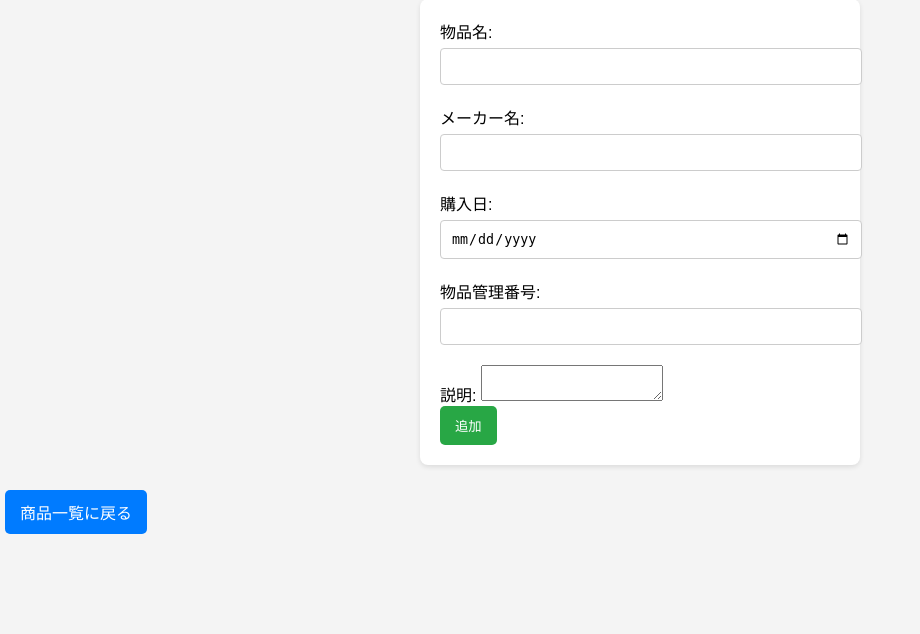
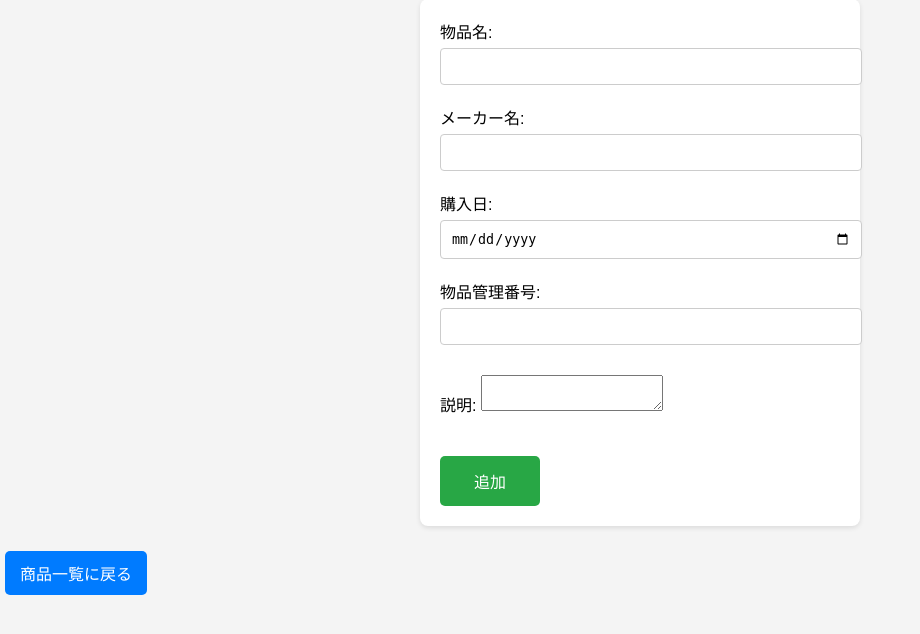
Before and after one commit to Laur3121/database, a Flask app: page /add_product in a window 1280 px wide. Shown: the part 90-724 px from the top of the page, without its empty margins (0-920 px from the left). Run offline with Flask 3, Linux system fonts and the light colour scheme.

Commit message:
見た目を変えたよ

```diff
--- a/flask_inventory/templates/add_product.html
+++ b/flask_inventory/templates/add_product.html
@@ -21,9 +21,12 @@
         <input type="text" id="item_number" name="item_number"><br>
 
         <label for="description">説明:</label>
-        <textarea id="description" name="description"></textarea><br>
 
-        <input type="submit" value="追加">
+        <textarea id="description" name="description" style="margin-top: 10px;"></textarea><br>
+
+        <input type="submit" value="追加" style="width: 100px; height: 50px; font-size: 16px; margin-top: 40px;">
+
+
     </form>
 
     <a href="/inventory">商品一覧に戻る</a>
--- a/flask_inventory/templates/inventory.html
+++ b/flask_inventory/templates/inventory.html
@@ -48,7 +48,7 @@
     <form method="GET" action="{{ url_for('inventory') }}">
         <input type="text" name="search" placeholder="在庫名で検索" value="{{ request.args.get('search', '') }}">
         <input type="text" name="item_number" placeholder="物品管理番号で検索" value="{{ request.args.get('item_number', '') }}">
-        <input type="submit" value="検索">
+        <input type="submit" value="検索"style="width: 100px; height: 50px; font-size: 16px; margin-top: 10px;">
     </form>
 
     <!-- メーカーでソート -->
```
Also changed, not shown: flask_inventory/static/uploads/qr_1.png.
